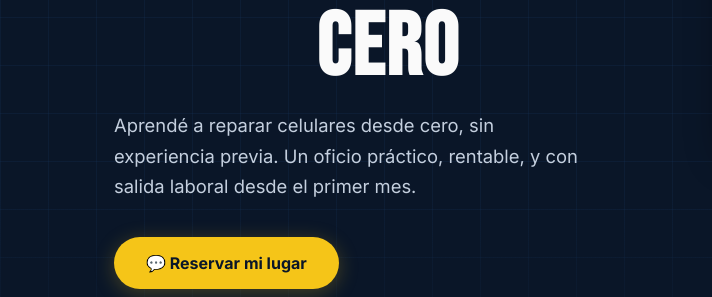
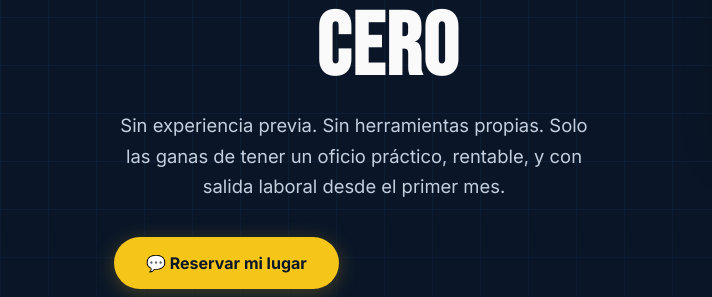
Before and after one commit to cristiandigitalbr-png/mobileluna, a plain HTML site: page index.html in a window 1280 px wide. Shown: the part 415-712 px from the top of the page, 0-712 px from the left. Drawn offline with Linux system fonts and the light colour scheme.

Commit message:
Update index.html

```diff
--- a/index.html
+++ b/index.html
@@ -441,7 +441,7 @@
           📅 Inicio en agosto <span>Cupos limitados</span>
         </div>
         <h1 style="text-align:center; font-size:clamp(2.8rem, 13vw, 5.5rem); line-height:0.95;">APRENDÉ A <span class="accent">REPARAR</span> CELULARES DESDE CERO</h1>
-        <p class="hero-sub">Aprendé a reparar celulares desde cero, sin experiencia previa. Un oficio práctico, rentable, y con salida laboral desde el primer mes.</p>
+        <p class="hero-sub" style="text-align:center;">Sin experiencia previa. Sin herramientas propias. Solo las ganas de tener un oficio práctico, rentable, y con salida laboral desde el primer mes.</p>
         <div class="hero-actions">
           <a href="https://wa.me/5493585182944?text=Hola%2C%20quiero%20mas%20info%20sobre%20el%20curso%20de%20reparacion%20de%20celulares" target="_blank" class="btn-primary">
             💬 Reservar mi lugar
```
